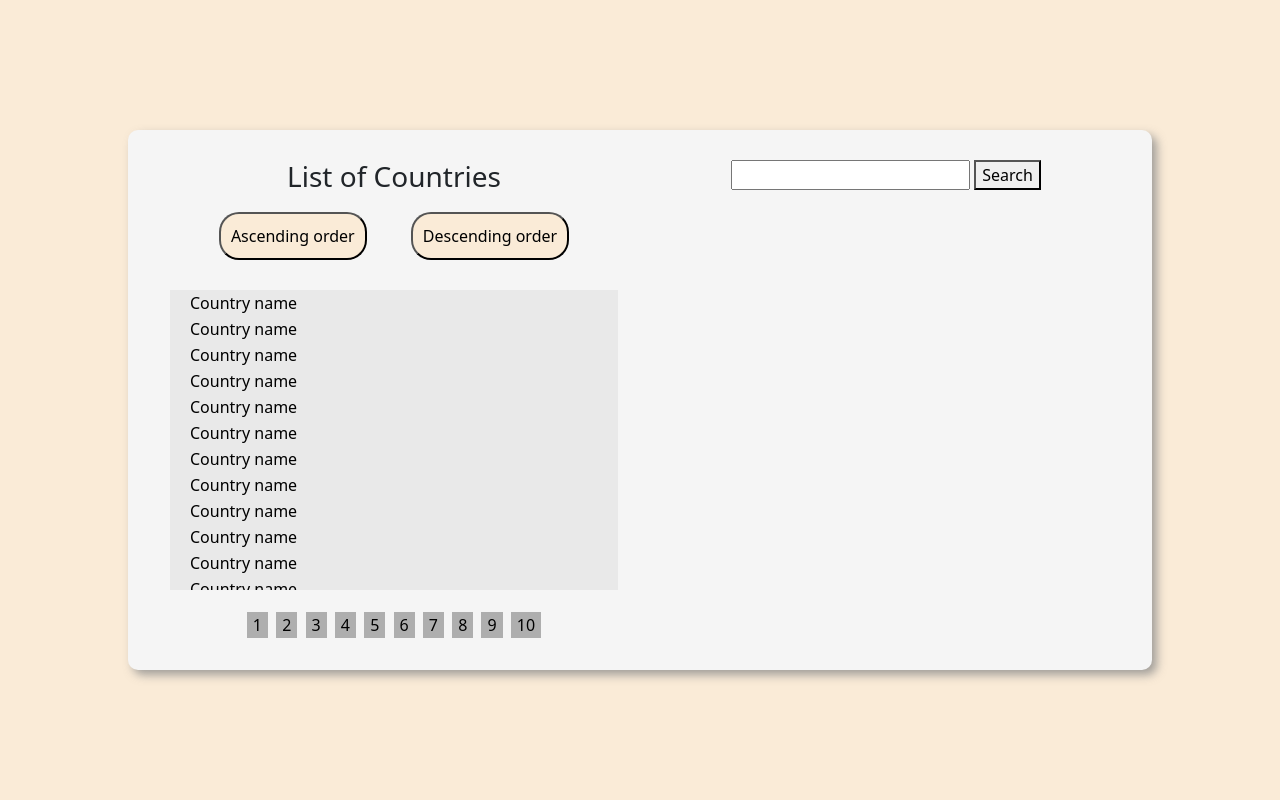
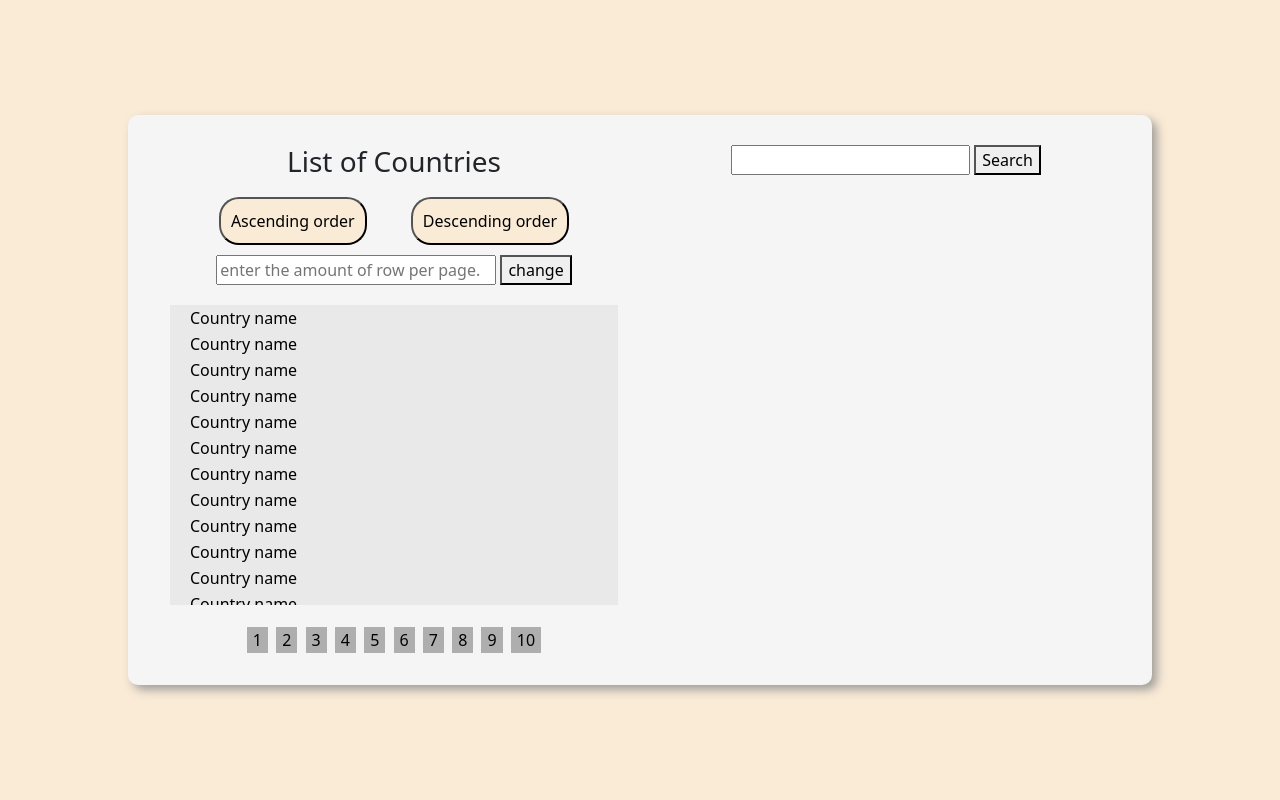
Before and after one commit to Venghour1/countrysearch.github.io, a plain HTML site: page index.html in a window 1280 px wide. Drawn offline with nearby package versions, Linux system fonts and the light colour scheme; no server answers.

Commit message:
Update index.html

```diff
--- a/index.html
+++ b/index.html
@@ -18,6 +18,10 @@
                     <h3>List of Countries</h3>
                         <button class="clickButton" type="button" id="ascSortButton">Ascending order</button>
                         <button class="clickButton" type="button" id="descSortButton">Descending order</button>
+                        <div>
+                                <input type="text" name="" id="pageRow" placeholder="enter the amount of row per page." style="width: 280px;">
+                                <button id="pageRowChangeBtn">change</button>
+                        </div>
                         <div class="CounButtonContainer">
                             <button>Country name</button>
                             <button>Country name</button>
```
